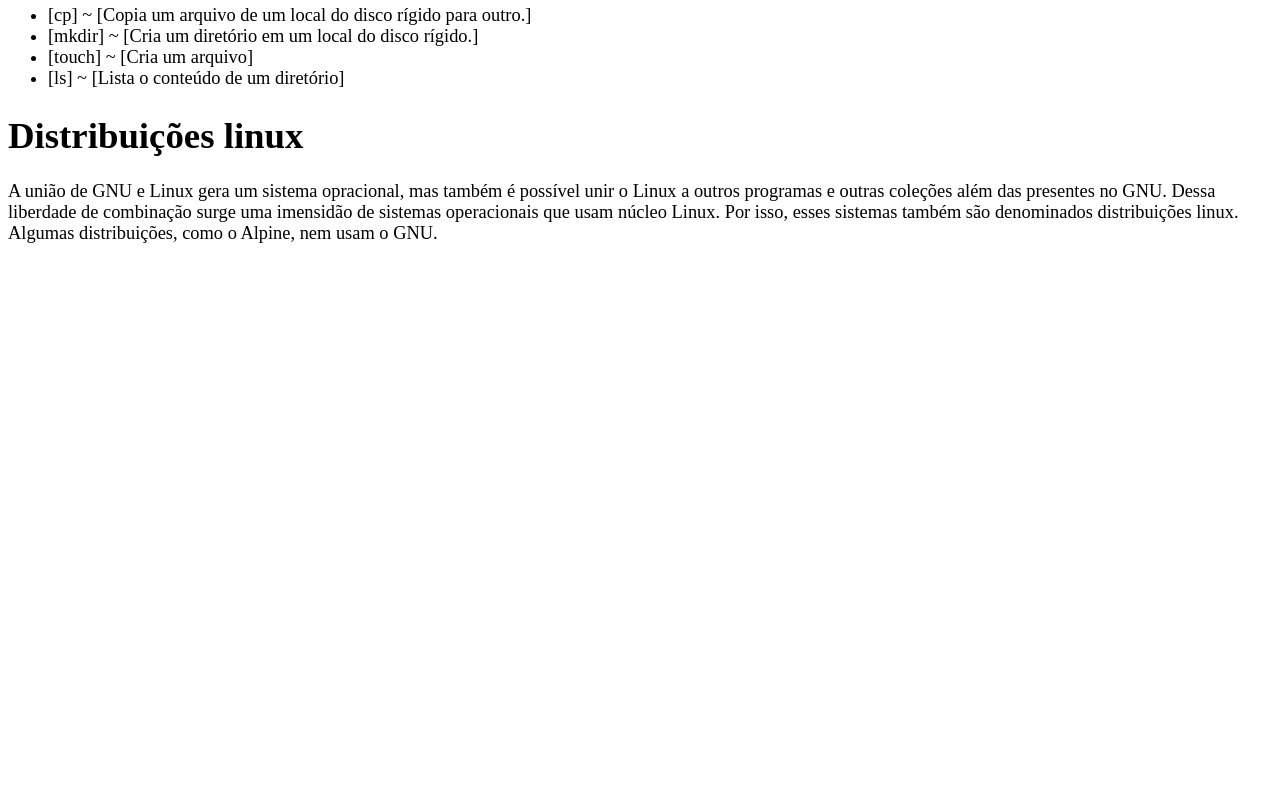
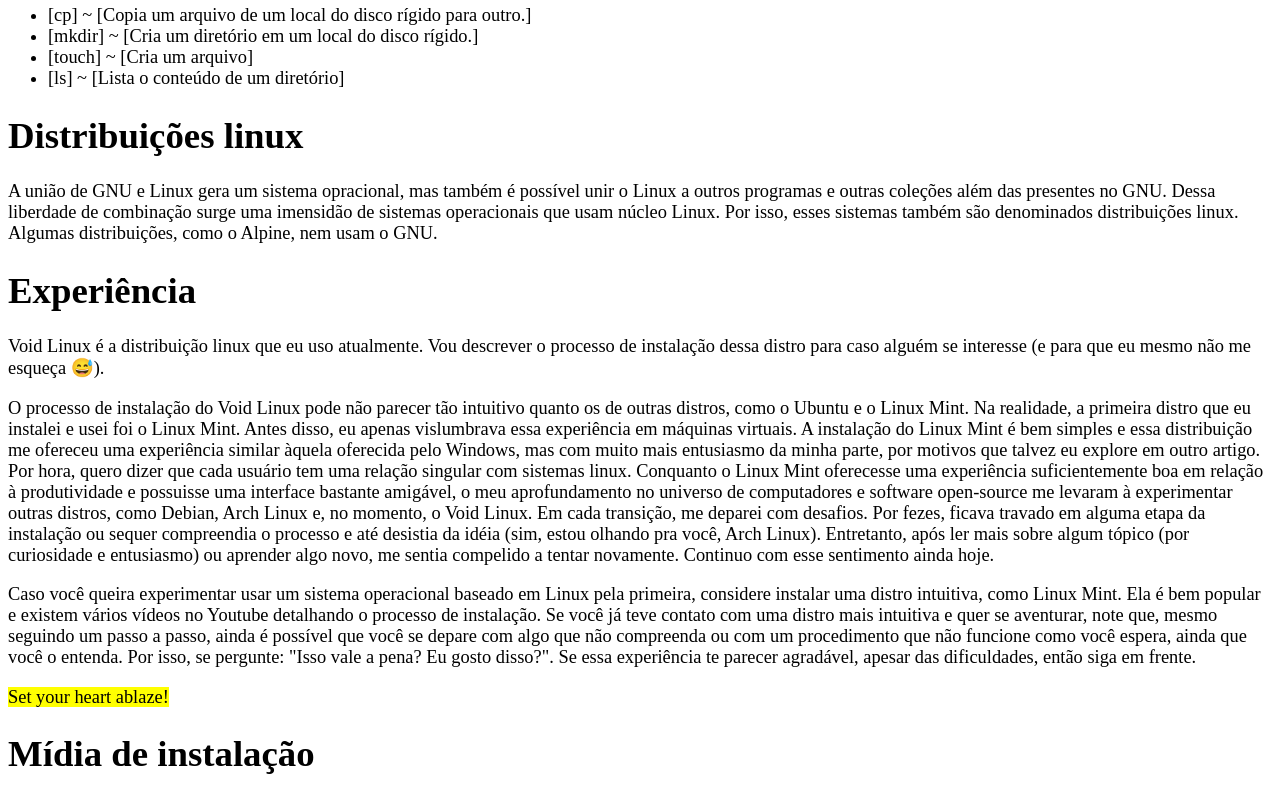
Before and after one commit to seruna-1/seruna-1.github.io, a plain HTML site: page linux-installation/index.pt.html in a window 1280 px wide. Shown: the part 1062-1862 px from the top of the page. Before the commit the page ends 1325 px from the top, so only its background shows below. Drawn offline with Linux system fonts and the light colour scheme; files that its build step writes are made by us from their sources.

Commit message:
Update on [linux-installation/index.pt.html]

```diff
--- a/linux-installation/index.pt.html
+++ b/linux-installation/index.pt.html
@@ -54,6 +54,20 @@
 
 			<p>A união de GNU e Linux gera um sistema opracional, mas também é possível unir o Linux a outros programas e outras coleções além das presentes no GNU. Dessa liberdade de combinação surge uma imensidão de sistemas operacionais que usam núcleo Linux. Por isso, esses sistemas também são denominados distribuições linux. Algumas distribuições, como o Alpine, nem usam o GNU.</p>
 
+			<h1>Experiência</h1>
+
+			<p>Void Linux é a distribuição linux que eu uso atualmente. Vou descrever o processo de instalação dessa distro para caso alguém se interesse (e para que eu mesmo não me esqueça 😅).</p>
+
+			<p>O processo de instalação do Void Linux pode não parecer tão intuitivo quanto os de outras distros, como o Ubuntu e o Linux Mint. Na realidade, a primeira distro que eu instalei e usei foi o Linux Mint. Antes disso, eu apenas vislumbrava essa experiência em máquinas virtuais. A instalação do Linux Mint é bem simples e essa distribuição me ofereceu uma experiência similar àquela oferecida pelo Windows, mas com muito mais entusiasmo da minha parte, por motivos que talvez eu explore em outro artigo. Por hora, quero dizer que cada usuário tem uma relação singular com sistemas linux. Conquanto o Linux Mint oferecesse uma experiência suficientemente boa em relação à produtividade e possuisse uma interface bastante amigável, o meu aprofundamento no universo de computadores e software open-source me levaram à experimentar outras distros, como Debian, Arch Linux e, no momento, o Void Linux. Em cada transição, me deparei com desafios. Por fezes, ficava travado em alguma etapa da instalação ou sequer compreendia o processo e até desistia da idéia (sim, estou olhando pra você, Arch Linux). Entretanto, após ler mais sobre algum tópico (por curiosidade e entusiasmo) ou aprender algo novo, me sentia compelido a tentar novamente. Continuo com esse sentimento ainda hoje.</p>
+
+			<p>Caso você queira experimentar usar um sistema operacional baseado em Linux pela primeira, considere instalar uma distro intuitiva, como Linux Mint. Ela é bem popular e existem vários vídeos no Youtube detalhando o processo de instalação. Se você já teve contato com uma distro mais intuitiva e quer se aventurar, note que, mesmo seguindo um passo a passo, ainda é possível que você se depare com algo que não compreenda ou com um procedimento que não funcione como você espera, ainda que você o entenda. Por isso, se pergunte: "Isso vale a pena? Eu gosto disso?". Se essa experiência te parecer agradável, apesar das dificuldades, então siga em frente.</p>
+
+			<p><mark>Set your heart ablaze!</mark></p>
+
+			<h1>Mídia de instalação</h1>
+
+			<p></p>
+
 		</main>
 
 
```
